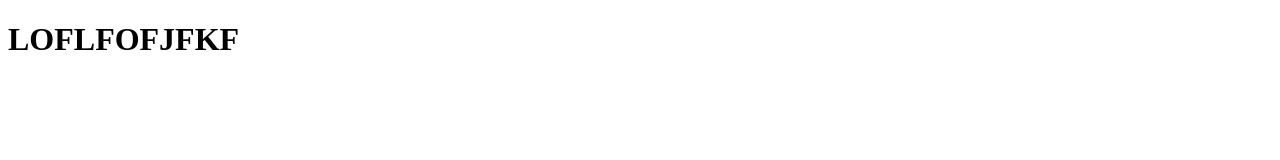
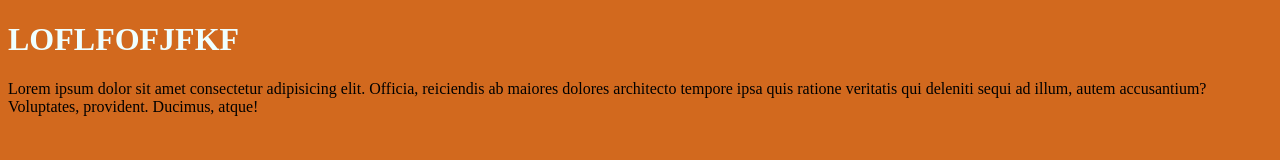
Before and after one commit to fishberk/gitpages-deploy, a plain HTML site: page index.html in a window 1280 px wide. Drawn offline with Linux system fonts and the light colour scheme.

Commit message:
css erstellt

```diff
--- a/index.html
+++ b/index.html
@@ -4,8 +4,15 @@
     <meta charset="UTF-8" />
     <meta name="viewport" content="width=device-width, initial-scale=1.0" />
     <title>Deployment</title>
+    <link rel="stylesheet" href="style.css" />
   </head>
   <body>
     <h1>LOFLFOFJFKF</h1>
+    <p>
+      Lorem ipsum dolor sit amet consectetur adipisicing elit. Officia,
+      reiciendis ab maiores dolores architecto tempore ipsa quis ratione
+      veritatis qui deleniti sequi ad illum, autem accusantium? Voluptates,
+      provident. Ducimus, atque!
+    </p>
   </body>
 </html>
--- /dev/null
+++ b/style.css
@@ -0,0 +1,7 @@
+body {
+  background-color: chocolate;
+}
+
+h1 {
+  color: azure;
+}
```
